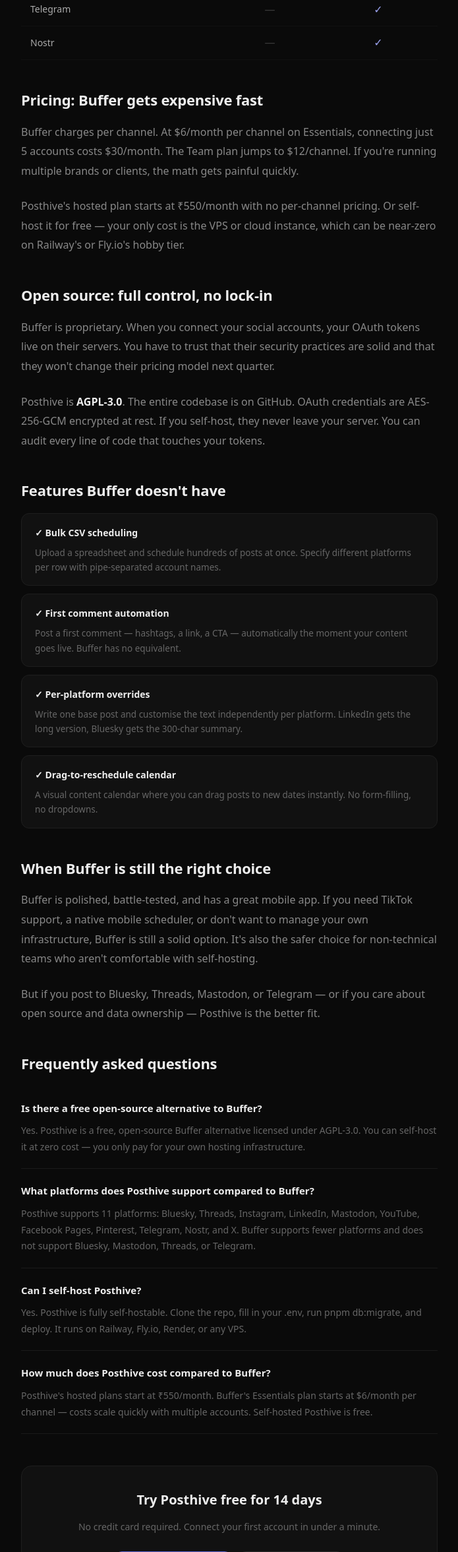
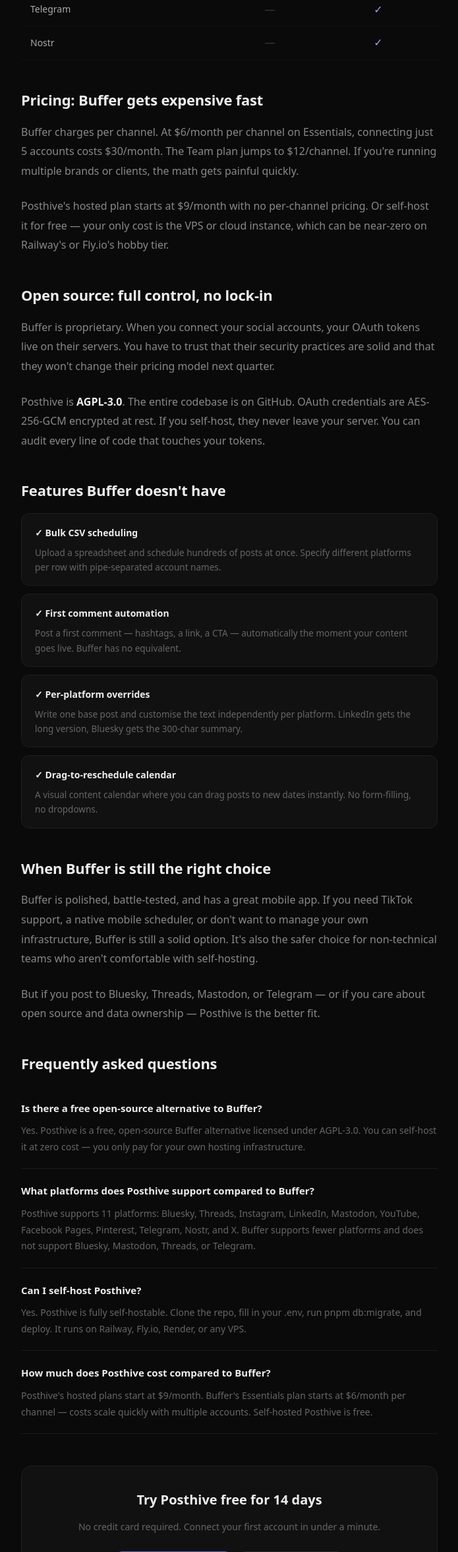
Before and after one commit to AstaBlackClove/posthive, a Next.js app in the folder apps/web/: page /blog/buffer-alternative-open-source in a window 1280 px wide. Shown: the part 1422-3775 px from the top of the page at 66% size, without its empty margins (292-987 px from the left). Built offline with nearby package versions, Linux system fonts and the light colour scheme; no server answers.

Commit message:
fix(blog): replace INR with USD pricing on comparison pages

```diff
--- a/apps/web/src/app/blog/buffer-alternative-open-source/page.tsx
+++ b/apps/web/src/app/blog/buffer-alternative-open-source/page.tsx
@@ -36,7 +36,7 @@
     {
       "@type": "Question",
       name: "How much does Posthive cost compared to Buffer?",
-      acceptedAnswer: { "@type": "Answer", text: "Posthive's hosted plans start at ₹550/month. Buffer's Essentials plan starts at $6/month per channel — costs scale quickly with multiple accounts. Self-hosted Posthive is free." },
+      acceptedAnswer: { "@type": "Answer", text: "Posthive's hosted plans start at $9/month. Buffer's Essentials plan starts at $6/month per channel — costs scale quickly with multiple accounts. Self-hosted Posthive is free." },
     },
   ],
 };
@@ -176,7 +176,7 @@
           </p>
 
           <p style={{ marginBottom: 24 }}>
-            Posthive&apos;s hosted plan starts at ₹550/month with no per-channel pricing. Or self-host it for free — your only cost is the VPS or cloud instance, which can be near-zero on Railway&apos;s or Fly.io&apos;s hobby tier.
+            Posthive&apos;s hosted plan starts at $9/month with no per-channel pricing. Or self-host it for free — your only cost is the VPS or cloud instance, which can be near-zero on Railway&apos;s or Fly.io&apos;s hobby tier.
           </p>
 
           <h2 style={{ fontSize: 22, fontWeight: 700, color: "#ededed", margin: "40px 0 14px", letterSpacing: "-0.01em" }}>
--- a/apps/web/src/app/blog/hootsuite-alternative/page.tsx
+++ b/apps/web/src/app/blog/hootsuite-alternative/page.tsx
@@ -26,7 +26,7 @@
     {
       "@type": "Question",
       name: "What is the cheapest Hootsuite alternative?",
-      acceptedAnswer: { "@type": "Answer", text: "If you self-host Posthive, the cost is effectively zero — just your hosting infrastructure. The hosted Posthive plan starts at ₹550/month with no per-account pricing." },
+      acceptedAnswer: { "@type": "Answer", text: "If you self-host Posthive, the cost is effectively zero — just your hosting infrastructure. The hosted Posthive plan starts at $9/month with no per-account pricing." },
     },
     {
       "@type": "Question",
```
